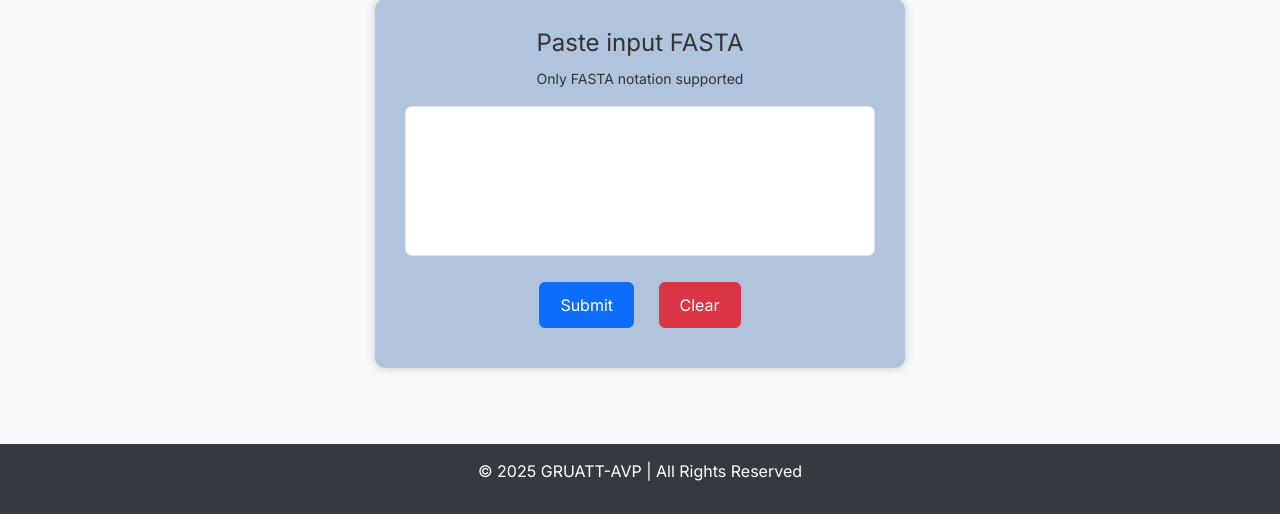
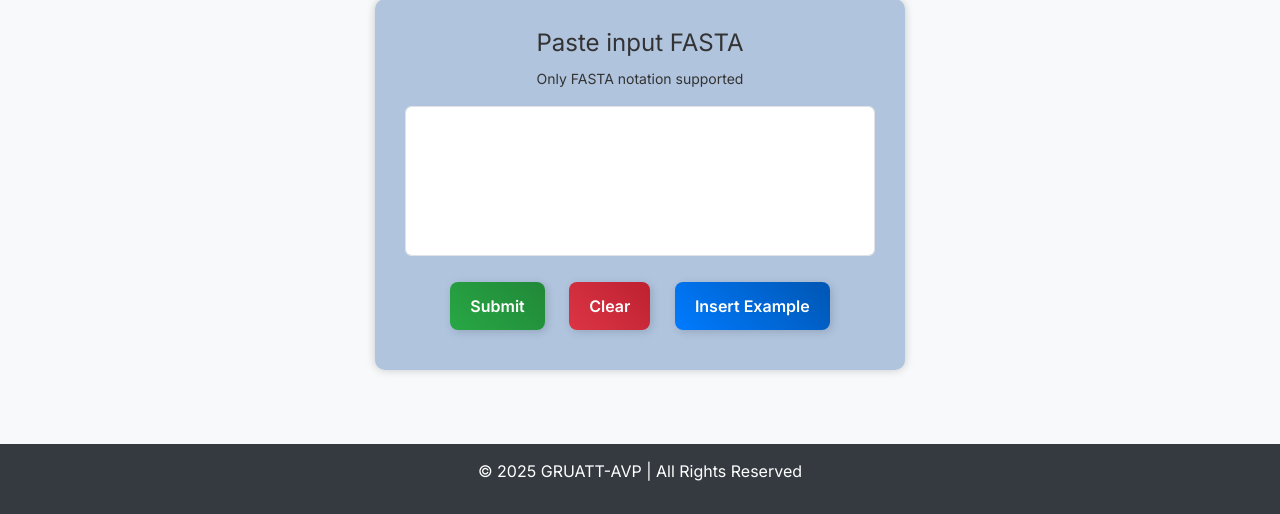
Before and after one commit to sufian00t/GRUATT-AVP, a Flask app: page / in a window 1280 px wide. Shown: the part 286-800 px from the top of the page. Run offline with Flask 3, Linux system fonts and the light colour scheme.

Commit message:
Update index.html

```diff
--- a/templates/index.html
+++ b/templates/index.html
@@ -16,8 +16,9 @@
             <div class="mb-3">
                 <textarea class="form-control" id="sequence" name="sequence" required></textarea>
             </div>
-            <button type="submit" class="btn btn-primary btn-custom">Submit</button>
-            <button type="reset" class="btn btn-danger btn-custom">Clear</button>
+            <button type="submit" class="btn btn-submit">Submit</button>
+            <button type="reset" class="btn btn-clear">Clear</button>
+            <button type="button" class="btn btn-insert-example" id="insertExample">Insert Example</button>
         </form>
     </div>
 
@@ -66,11 +67,50 @@
             height: 150px;
             resize: none;
         }
-        .btn-custom {
+
+        /* Modern Button Styling */
+        .btn {
             margin: 10px;
-            padding: 10px 20px;
+            padding: 12px 20px;
             font-size: 16px;
+            font-weight: bold;
+            border-radius: 8px;
+            border: none;
+            cursor: pointer;
+            transition: all 0.3s ease-in-out;
+            box-shadow: 2px 2px 8px rgba(0, 0, 0, 0.15);
         }
+
+        /* Submit Button - Green */
+        .btn-submit {
+            background: linear-gradient(45deg, #28a745, #218838);
+            color: white;
+        }
+        .btn-submit:hover {
+            background: linear-gradient(45deg, #218838, #1e7e34);
+            transform: scale(1.05);
+        }
+
+        /* Clear Button - Red */
+        .btn-clear {
+            background: linear-gradient(45deg, #dc3545, #bd2130);
+            color: white;
+        }
+        .btn-clear:hover {
+            background: linear-gradient(45deg, #bd2130, #9c1c24);
+            transform: scale(1.05);
+        }
+
+        /* Insert Example Button - Blue */
+        .btn-insert-example {
+            background: linear-gradient(45deg, #007bff, #0056b3);
+            color: white;
+        }
+        .btn-insert-example:hover {
+            background: linear-gradient(45deg, #0056b3, #004494);
+            transform: scale(1.05);
+        }
+
         .footer {
             background-color: #343a40;
             color: white;
@@ -81,4 +121,48 @@
             text-align: center;
         }
     </style>
+
+    <script>
+        document.getElementById("insertExample").addEventListener("click", function() {
+            document.getElementById("sequence").value = `>Positive1
+FHNHGKQ
+>Positive2
+RCICTRGFCRCICTRGFC
+>Positive3
+FFRHLFRGAKAIFRGARQGWRAHKVVSRYRNRDVPETDNNQEEP
+>Positive4
+CESCVWIPCISSVVGCSCKSKVCYKNGTLP
+>Positive5
+EAIIRILQELLFKHFRIGRRRRRRRR
+>Negative1
+NCCRRTSVMLEICILLTLLETIWPWIAKRAVTNRSSCSRR
+>Negative2
+YQCLRCGGIFNKRREVVEHLLVGHKHKDRLTLDFYYIYFRVRGQ
+>Negative3
+VDLWPVSTRPRVLFRAAPSLLNSASAASMLWAELIAMAPSIPSALPPFS
+>Negative4
+MLKLHGFSVSNYYNMVKLALLEKG
+>Negative5
+EKKEEQYINQAEYVPHPTKEGEYALFLHETYHLLSEDDETQTTE
+>Positive6
+NIFSLLSLGAKVLGKTLLKSAGKAGAEQLACKATNQC
+>Positive7
+CDATSAQVC
+>Positive8
+CLFNHPKYC
+>Positive9
+FLFAFRIFKRVFKKFRKLFKRAF
+>Negative6
+EAFTYTLLMTLGVVTLFFAVAFRDPPKFDK
+>Negative7
+DGDDGDGD
+>Negative8
+DIDFRVAIVLAPIAVAAGWAAFNIGAAAIRQVQNFLNREA
+>Negative9
+IARLREDGIQKRVIQEGRGELPDFQDG
+>Negative10
+LQVRASPTWGGGTYKKAVLVSLCRYSTAVGAPH`;
+        });
+    </script>
+
 {% endblock %}
```
